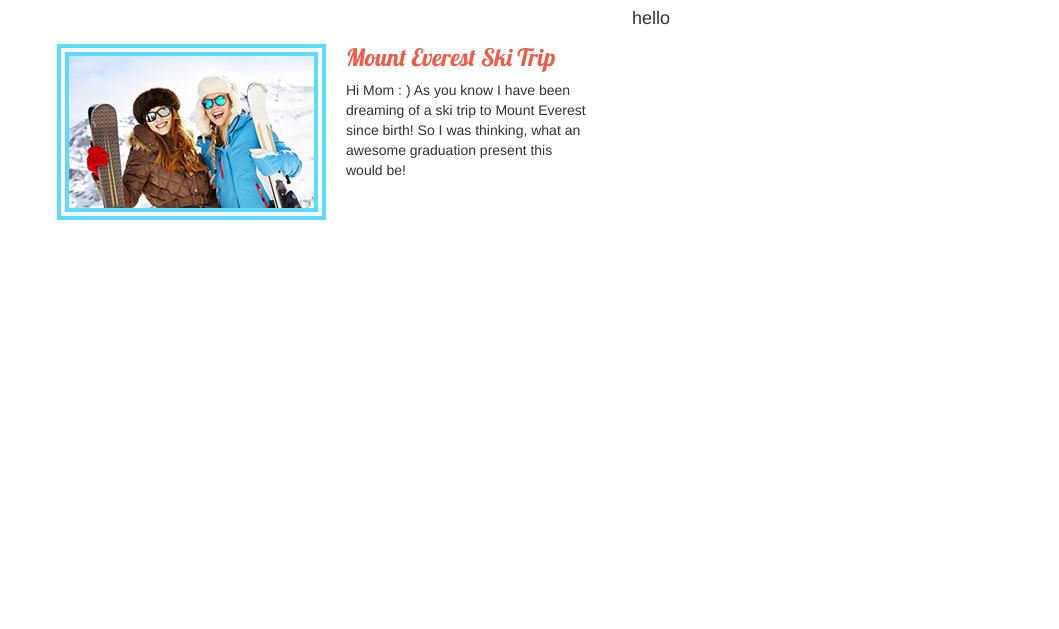
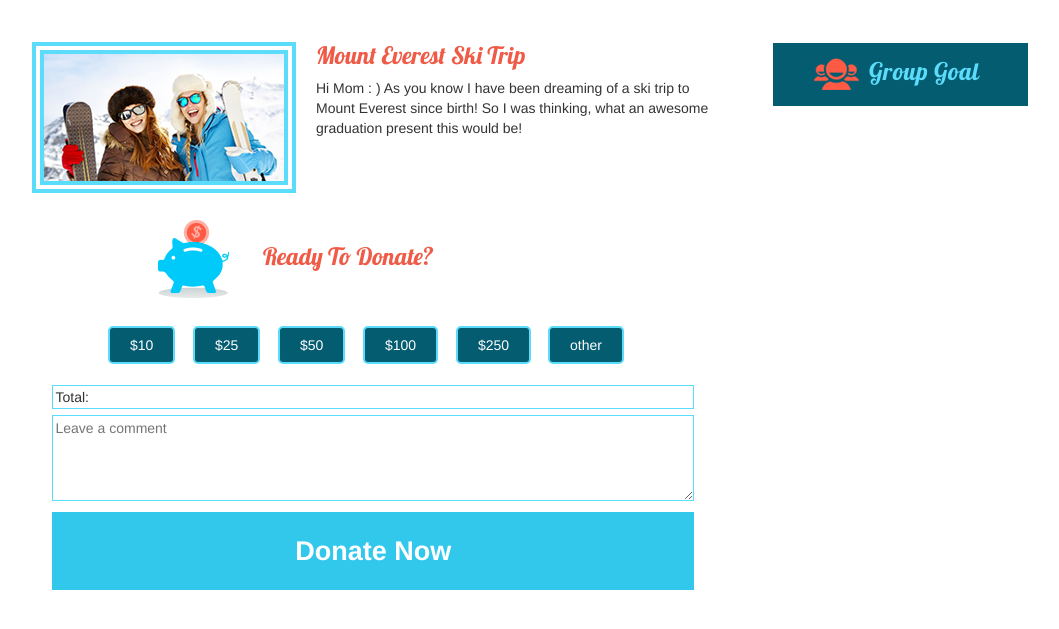
Before and after one commit to jenninep/InstaGoal, a PHP site: page / in a window 1280 px wide. Shown: the part 108-737 px from the top of the page, without its empty margins (23-1082 px from the left). Run offline with PHP 8.4, Linux system fonts and the light colour scheme.

Commit message:
half done

```diff
--- a/css/style.css
+++ b/css/style.css
@@ -9,20 +9,101 @@ body {
   margin-left: 30px;
 }
 
+
+.hvr-fade {
+  display: inline-block;
+  vertical-align: middle;
+  -webkit-transform: perspective(1px) translateZ(0);
+  transform: perspective(1px) translateZ(0);
+  box-shadow: 0 0 1px transparent;
+  overflow: hidden;
+  -webkit-transition-duration: 0.3s;
+  transition-duration: 0.3s;
+  -webkit-transition-property: color, background-color;
+  transition-property: color, background-color;
+}
+.hvr-fade:hover, .hvr-fade:focus, .hvr-fade:active {
+  background-color: #5cdcfb;
+  color: white;
+}
+
+.totalForm{
+  width: 100%;
+  padding: 3%;
+}
+.moneyForm{
+  width: 100%;
+  border: 1px solid #5cdcfb;
+  margin-bottom: 1%;
+}
+
+
 #navTextRight{
   margin: 0;
 }
 .goalImgWithText{
-  padding: 25px;
+  margin-top: 23px;
+}
+.moneyButtDiv{
+    text-align: center;
+  }
 
+.groupGoalDiv{
+  padding-left: 5%;
 }
+
+/*.goalDescription{
+  max-width: 500px;
+}*/
 .goalImage{
   border: 12px double #5cdcfb;
   max-width: 100%;
   float: left;
   margin-right: 20px;
 }
+.groupIcon{
+  float: left;
+}
+/*.moneyForm{
+min-width: 300px;*/
+.piggyRow{
+  margin-top: 4%;
+  margin-left: 17%;
+  margin-bottom: 4%;
+}
+#donateTitle{
+  padding: 24px;
+}
+.moneyButtons{
+  background-color: #045c71;
+  padding-left: 20px;
+  padding-right: 20px;
+  padding-top: 7px;
+  padding-bottom: 7px;
+  color: white;
+  border-radius: 5px;
+  margin-right: 2%;
+  border: 2px solid #5cdcfb;
+}
+#donateButton{
+    background-color: #32c8ec;
+    border: none;
+    color: #ffffff;
+    font-size: 27px;
+    font-weight: bold;
+}
 
+
+#groupGoalTitle{
+  display: inline-block;
+  font-family: 'Lobster', cursive;
+  background-color: #045c71;
+  padding-top: 15px;
+  padding-right: 49px;
+  padding-bottom: 15px;
+  padding-left: 41px;
+  margin-top: 14%;
+}
 .goalDiv{
   text-align: left;
 }
@@ -31,6 +112,15 @@ h3{
   font-family: 'Lobster', cursive;
   color: #f05b47;
 
+}
+#goalText{
+  float: left;
+  margin-left: 10px;
+  color: white;
+  font-size: 24px;
+  line-height: .3;
+  color: #5cdcfb;
+  letter-spacing: .5px;
 }
 
 .navbar-inverse {
@@ -54,6 +144,7 @@ h3{
   float: none;
   margin-right: 7px;
 }
+
 .navbar-collapse {
   border-top: 1px solid transparent;
   box-shadow: inset 0 1px 0 rgba(255,255,255,0.1);
@@ -80,6 +171,7 @@ h3{
   display:block !important;
 }
 
+
 @media screen and (max-width: 768px){
   body {
    padding-top:107px;
@@ -99,7 +191,12 @@ h3{
   #signIn{
     margin-left: 30px;
   }
-.goalImage{
-  float: none;
+  .goalImage{
+    float: none;
+  }
+
+   .goalDiv{
+    text-align: center;
+   }
+
 }
-}
--- a/index.html
+++ b/index.html
@@ -37,7 +37,8 @@
 
 	<div class="container">
 		<div class="row">
-			<div class="col-md-6 text-center goalImgWithText">
+			<div class="col-sm-7 goalImgWithText">
+				<div class="row">
 					<div class="goalDiv">
 					 	<img class= "goalImage" src="css/images/skiTrip.png" alt="goalImage">
 					 	<div>
@@ -47,16 +48,46 @@
 						</div>
 					</div>
 				</div>
-
-			<div class="col-md-4">
-				<div>
-					<h4> hello</h4>
+				<div class="row piggyRow">
+					<div class="media">
+					  <div class="media-left">
+					    <a href="#">
+					      <img class="media-object" src="css/images/piggy.png" alt="piggy">
+					    </a>
 					  </div>
-
+					  <div class="media-body">
+					    <h3 id="donateTitle" class="media-heading">Ready To Donate?</h3>
 					  </div>
 					</div>
 				</div>
 
+				<div class="row moneyButtDiv">
+					<div>
+						<button class="moneyButtons hvr-fade">$10</button>
+						<button class="moneyButtons hvr-fade">$25</button>
+						<button class="moneyButtons hvr-fade">$50</button>
+						<button class="moneyButtons hvr-fade">$100</button>
+						<button class="moneyButtons hvr-fade">$250</button>
+						<button class="moneyButtons hvr-fade">other</button>
+					</div>
+					<div class="totalForm">
+						<form action="demo_form.asp">
+							<input  class="moneyForm " id="totalDonation" type="text" name="totalDonation"  value="Total:"><br>
+							<textarea  class="moneyForm" id="commentBox" type="text" name="commentBox" rows="4" placeholder="Leave a comment" value=""></textarea><br>
+							<input id="donateButton" class="totalForm" type="submit" value="Donate Now">
+						</form>
+					</div>
+				</div>
+			</div>
+
+			<div class="col-sm-4 groupGoalDiv">
+				<div id="groupGoalTitle">
+					<img class= "groupIcon" src="css/images/group.png" alt="goalImage">
+					<h4 id="goalText">Group Goal</h4>
+				</div>
+			</div>
+		</div>
+	</div>
 
 </body>
 </html>
```
Also changed, not shown: css/images/group.png (added), css/images/piggy.png, css/images/skiTrip.png. Lines whose indentation alone changed are shown as unchanged.
